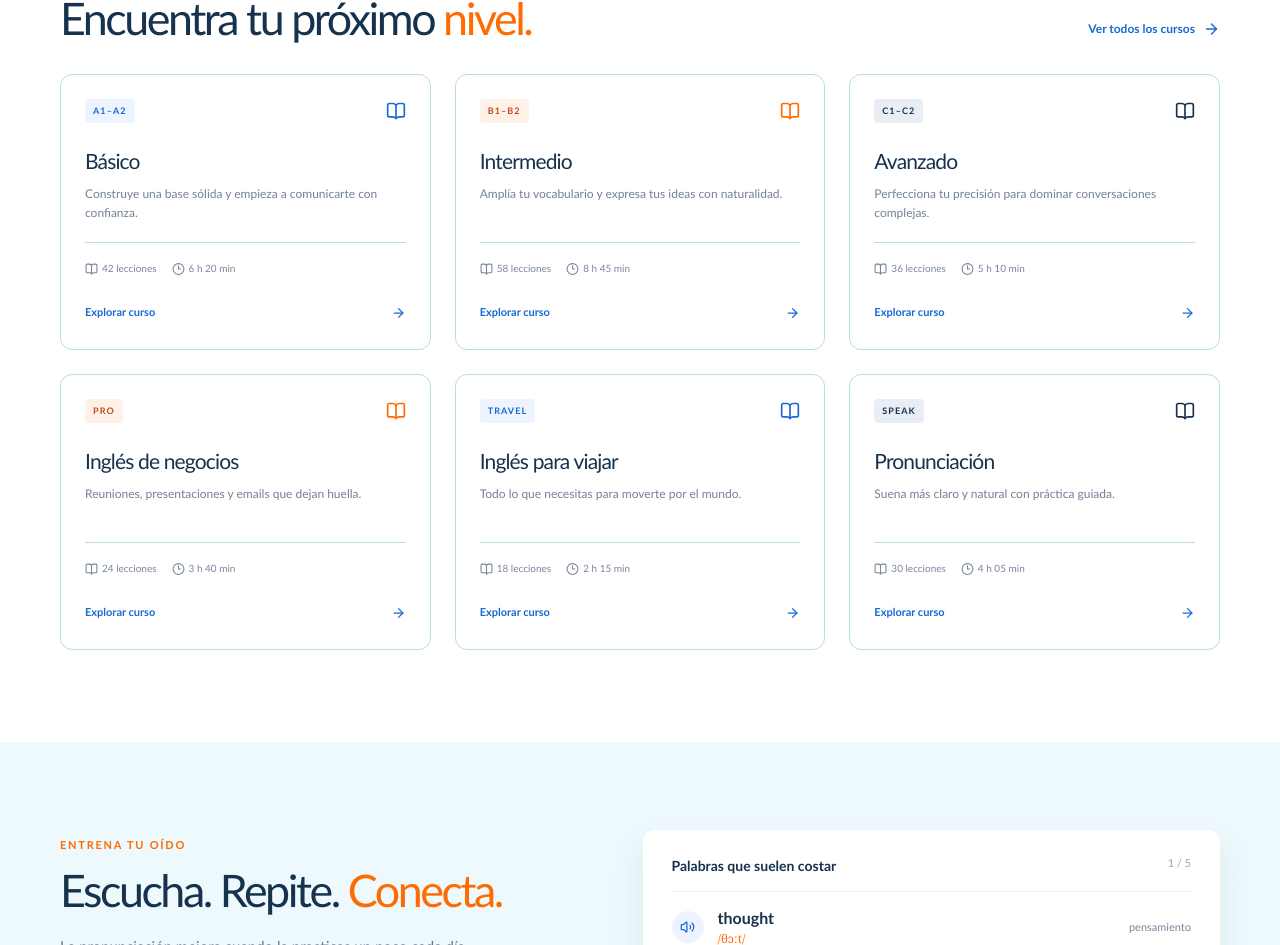
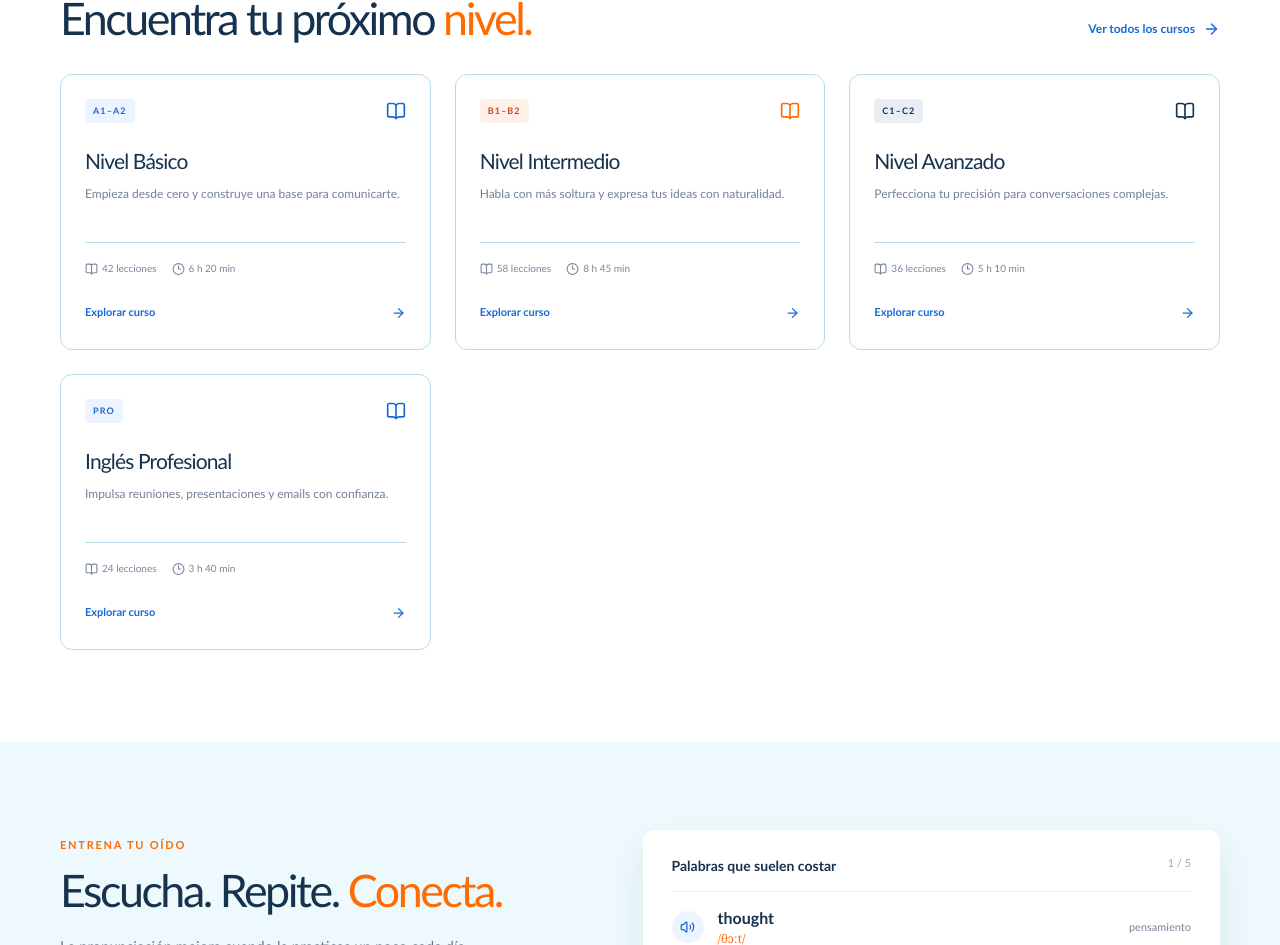
Before and after one commit to eve1br4/english-teaching-center, a Next.js app: page / in a window 1280 px wide. Shown: the part 990-1935 px from the top of the page. Built offline with nearby package versions, Linux system fonts and the light colour scheme.

Commit message:
feat: update course levels and add new icon for professional course
Co-authored-by: eve1br4 <183457802+eve1br4@users.noreply.github.com>

```diff
--- a/app/page.tsx
+++ b/app/page.tsx
@@ -4,6 +4,7 @@ import { useEffect, useState } from 'react'
 import Image from 'next/image'
 import {
   ArrowRight,
+  Award,
   BookOpen,
   Check,
   ChevronDown,
@@ -26,12 +27,10 @@ import {
 } from 'lucide-react'
 
 const courses = [
-  { level: 'A1–A2', title: 'Básico', description: 'Construye una base sólida y empieza a comunicarte con confianza.', lessons: '42 lecciones', time: '6 h 20 min', color: 'blue' },
-  { level: 'B1–B2', title: 'Intermedio', description: 'Amplía tu vocabulario y expresa tus ideas con naturalidad.', lessons: '58 lecciones', time: '8 h 45 min', color: 'orange' },
-  { level: 'C1–C2', title: 'Avanzado', description: 'Perfecciona tu precisión para dominar conversaciones complejas.', lessons: '36 lecciones', time: '5 h 10 min', color: 'navy' },
-  { level: 'PRO', title: 'Inglés de negocios', description: 'Reuniones, presentaciones y emails que dejan huella.', lessons: '24 lecciones', time: '3 h 40 min', color: 'orange' },
-  { level: 'TRAVEL', title: 'Inglés para viajar', description: 'Todo lo que necesitas para moverte por el mundo.', lessons: '18 lecciones', time: '2 h 15 min', color: 'blue' },
-  { level: 'SPEAK', title: 'Pronunciación', description: 'Suena más claro y natural con práctica guiada.', lessons: '30 lecciones', time: '4 h 05 min', color: 'navy' },
+  { level: 'A1–A2', title: 'Nivel Básico', description: 'Empieza desde cero y construye una base para comunicarte.', lessons: '42 lecciones', time: '6 h 20 min', color: 'blue', icon: BookOpen },
+  { level: 'B1–B2', title: 'Nivel Intermedio', description: 'Habla con más soltura y expresa tus ideas con naturalidad.', lessons: '58 lecciones', time: '8 h 45 min', color: 'orange', icon: MessageSquare },
+  { level: 'C1–C2', title: 'Nivel Avanzado', description: 'Perfecciona tu precisión para conversaciones complejas.', lessons: '36 lecciones', time: '5 h 10 min', color: 'navy', icon: GraduationCap },
+  { level: 'PRO', title: 'Inglés Profesional', description: 'Impulsa reuniones, presentaciones y emails con confianza.', lessons: '24 lecciones', time: '3 h 40 min', color: 'violet', icon: Award },
 ]
 
 const words = [
```
Also changed, not shown: public/hero-bg-mobile.png (added).
